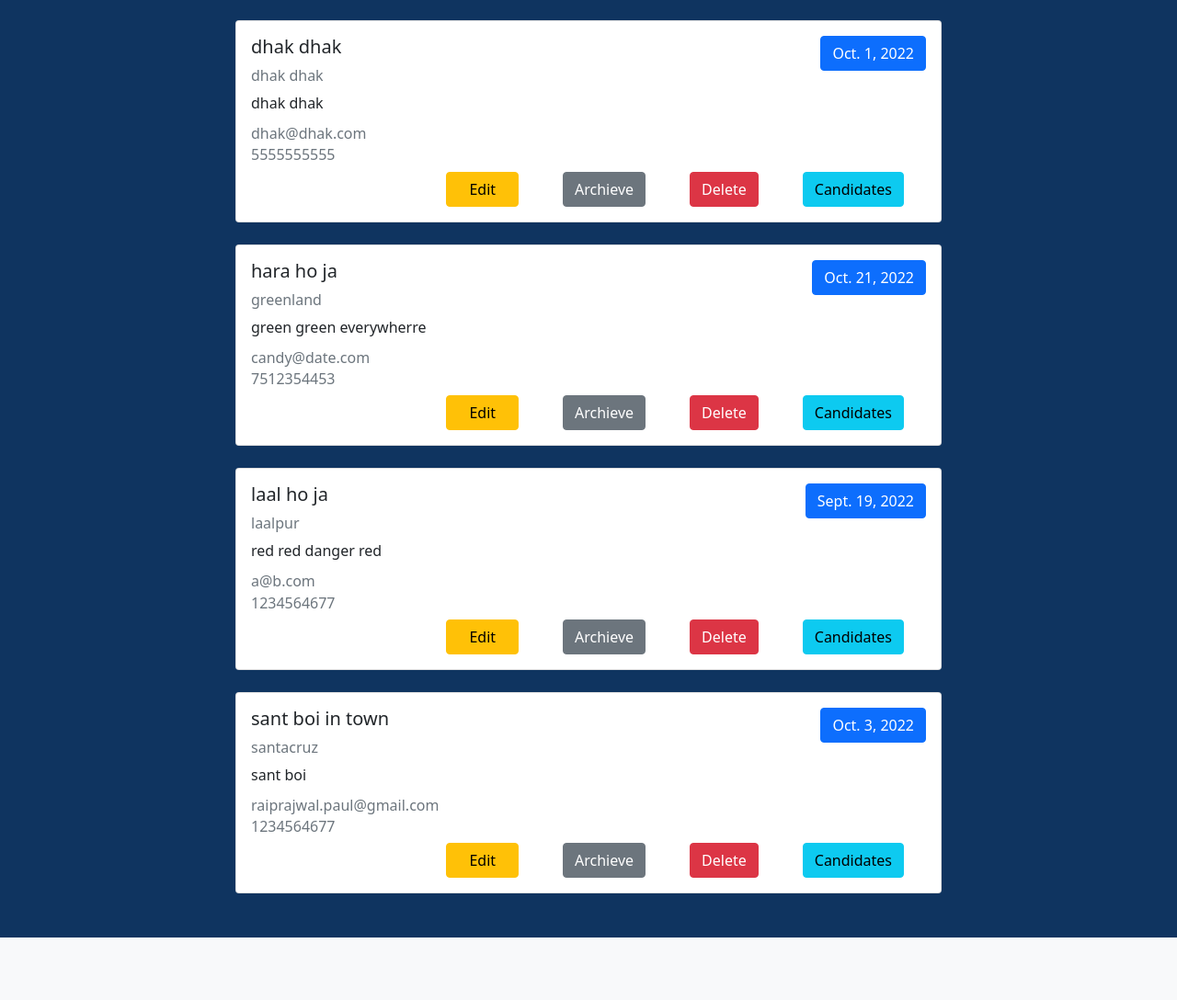
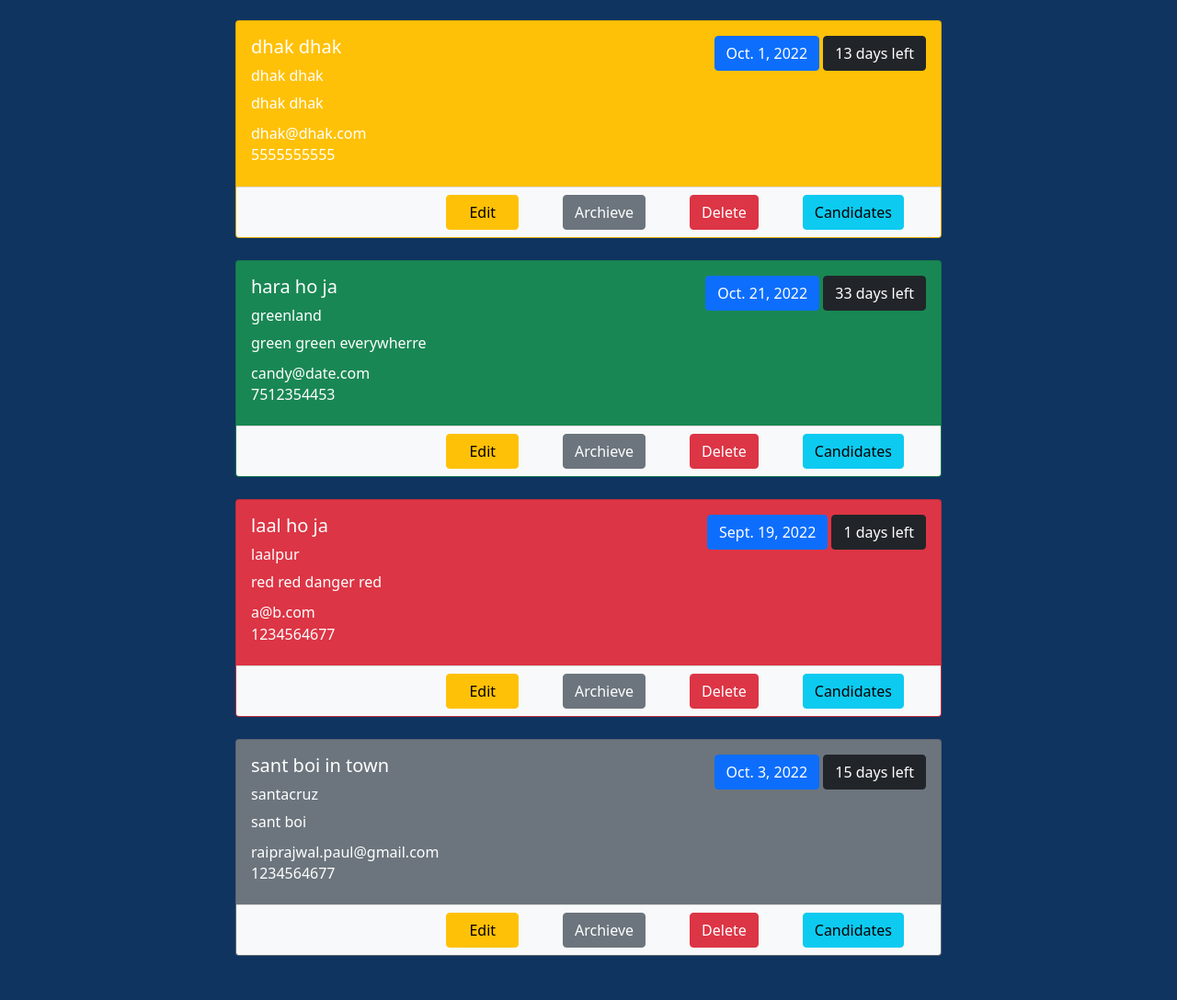
Before and after one commit to prajwal-5/Job-Board, a Django app: page /dashboard/1 in a window 1280 px wide. Shown: the part 74-1162 px from the top of the page at 92% size. Before the commit the page ends 1094 px from the top, so only its background shows below. Run offline with Django 4.2, Linux system fonts and the light colour scheme; a user stored in the database is signed in; data comes from the database, SQL or seed files in the repository; both versions use the stored data as it was after the commit; some libraries are stand-ins or nearby versions.

Commit message:
colour card added

```diff
--- a/board/models.py
+++ b/board/models.py
@@ -1,6 +1,7 @@
 from email.policy import default
 from django.db import models
 from django.contrib.auth import get_user_model
+from datetime import date, timedelta
 
 # Create your models here.
 class Job(models.Model):
@@ -12,3 +13,20 @@ class Job(models.Model):
     email = models.EmailField()
     is_archieved = models.BooleanField(default=False)
     people = models.ManyToManyField(get_user_model())
+
+
+    @property
+    def days_left(self):
+        return self.deadline - date.today()
+
+
+    @property
+    def bg_class(self):
+        if self.days_left > timedelta(days=21):
+            return "success"
+        elif self.days_left < timedelta(days=3):
+            return "danger"
+        elif self.days_left < timedelta(days=14):
+            return "warning"
+        else:
+            return "secondary"
--- a/board/templates/dashboard.html
+++ b/board/templates/dashboard.html
@@ -39,19 +39,22 @@
   <div class = "my-5">
     {% for job in jobs %}
     {% if not job.is_archieved %}
-    <div class="card my-4" style="width: 48rem;">
+    <div class="card my-4 bg-{{job.bg_class}} text-white" style="width: 48rem;">
       <div class="card-body">
         <div class="d-flex justify-content-between">
           <div><h5 class="card-title">{{job.title}}</h5></div>
-          <div><button type="button" class="btn btn-primary">
-            {{job.deadline}}
-          </button></div>
+          <div>
+            <button type="button" class="btn btn-primary">{{job.deadline}}</button>
+            <button type="button" class="btn btn-dark">{{job.days_left.days}} days left</button>
+          </div>
         </div>
-        <h6 class="card-subtitle mb-2 text-muted">{{job.location}}</h6>
+        <h6 class="card-subtitle mb-2">{{job.location}}</h6>
         <p class="card-text">{{job.description}}</p>
-        <h6 class="card-subtitle mb-2 text-muted">{{job.email}}</h6>
-        <h6 class="card-subtitle mb-2 text-muted">{{job.mobile}}</h6>
-        <div class="d-flex justify-content-end">
+        <h6 class="card-subtitle mb-2">{{job.email}}</h6>
+        <h6 class="card-subtitle mb-2">{{job.mobile}}</h6>
+      </div>
+
+      <div class="card-footer d-flex justify-content-end bg-light">
           {% if category == "Terraformer" %}
             <a href="{% url 'edit_job' group job.id %}" class="btn btn-warning mx-4 px-4">Edit</a>
             <a href="{% url 'archieve_job' group job.id %}" class="btn btn-secondary mx-4 ">Archieve</a>
@@ -61,7 +64,6 @@
           {% if category == "Applicant" %}
             <a href="{% url 'apply_job' group job.id %}" class="btn btn-success mx-5">Apply</a>
           {% endif %}
-        </div>
       </div>
     </div>
     {% endif %}
--- a/job_board/settings.py
+++ b/job_board/settings.py
@@ -22,13 +22,14 @@ BASE_DIR = Path(__file__).resolve().parent.parent
 
 # SECURITY WARNING: keep the secret key used in production secret!
 
+# SECRET_KEY = "django-insecure-%i9%wdi*l6g-n&h=8lb*jbgx9b)r58qt41g5bp7n57ft18rwv@"
 SECRET_KEY = os.environ['SECRET_KEY']
 
 
 # SECURITY WARNING: don't run with debug turned on in production!
 DEBUG = True
 
-ALLOWED_HOSTS = ["prajwal-job-board.herokuapp.com", "127.0.0.1:8000"]
+ALLOWED_HOSTS = ["prajwal-job-board.herokuapp.com", "127.0.0.1"]
 
 
 # Application definition
```
Also changed, not shown: board/templates/archieved.html (+11 -9 lines), db.sqlite3.
